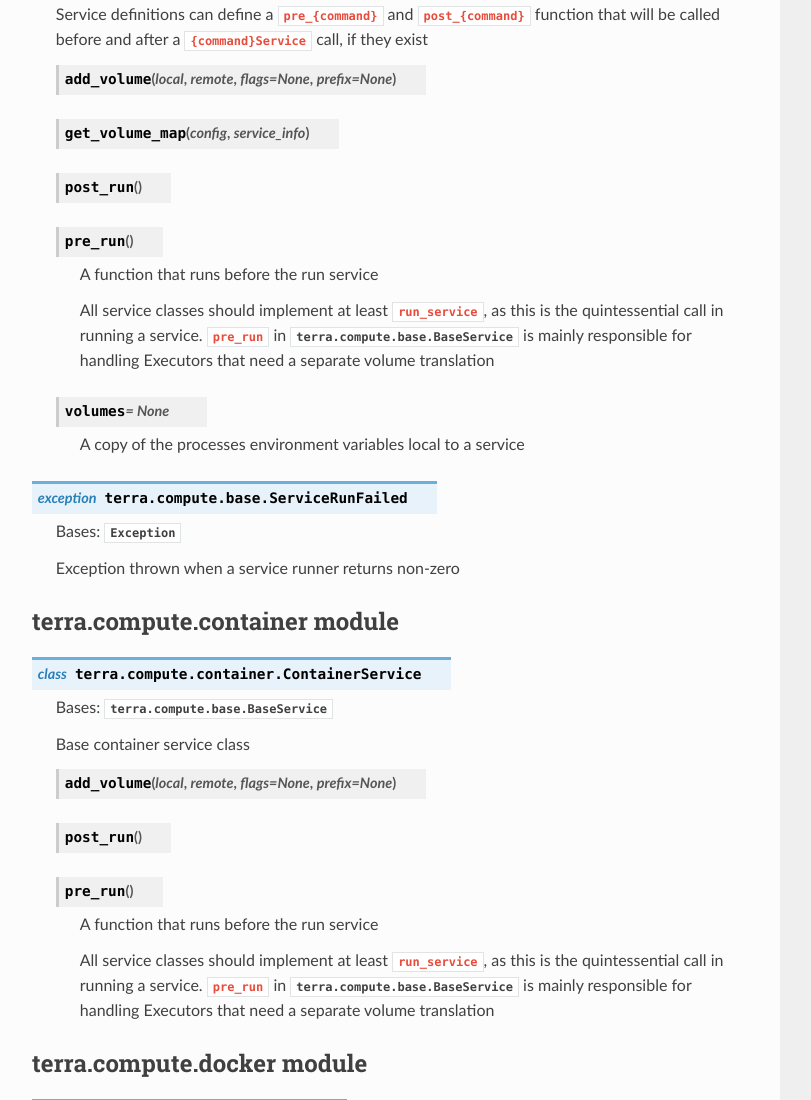
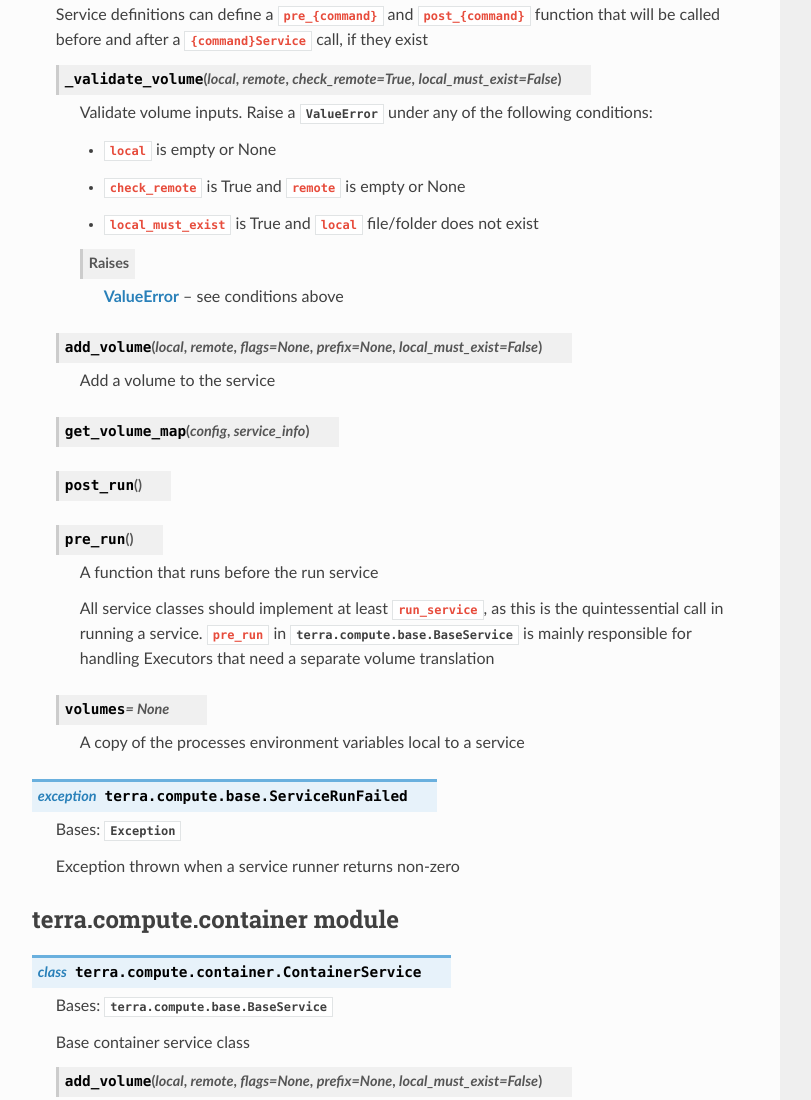
Before and after one commit to VisionSystemsInc/terra, a plain HTML site: page python/terra.compute.html in a window 1280 px wide. Shown: the part 1096-2196 px from the top of the page, without its empty margins (320-1131 px from the left). Drawn offline with Linux system fonts and the light colour scheme.

Commit message:
Autobuild documentation [ci skip]

```diff
--- a/python/terra.compute.html
+++ b/python/terra.compute.html
@@ -233,9 +233,27 @@ class’s <code class="docutils literal notranslate"><span class="pre">__init__<
 function that will be called before and after a <code class="docutils literal notranslate"><span class="pre">{command}Service</span></code> call,
 if they exist</p>
 <dl class="method">
+<dt id="terra.compute.base.BaseService._validate_volume">
+<code class="sig-name descname">_validate_volume</code><span class="sig-paren">(</span><em class="sig-param">local</em>, <em class="sig-param">remote</em>, <em class="sig-param">check_remote=True</em>, <em class="sig-param">local_must_exist=False</em><span class="sig-paren">)</span><a class="headerlink" href="#terra.compute.base.BaseService._validate_volume" title="Permalink to this definition">¶</a></dt>
+<dd><p>Validate volume inputs. Raise a <a class="reference external" href="https://docs.python.org/3.6/library/exceptions.html#ValueError" title="(in Python v3.6)"><code class="xref py py-class docutils literal notranslate"><span class="pre">ValueError</span></code></a> under any of the
+following conditions:</p>
+<ul class="simple">
+<li><p><code class="docutils literal notranslate"><span class="pre">local</span></code> is empty or None</p></li>
+<li><p><code class="docutils literal notranslate"><span class="pre">check_remote</span></code> is True and <code class="docutils literal notranslate"><span class="pre">remote</span></code> is empty or None</p></li>
+<li><p><code class="docutils literal notranslate"><span class="pre">local_must_exist</span></code> is True and <code class="docutils literal notranslate"><span class="pre">local</span></code> file/folder does not exist</p></li>
+</ul>
+<dl class="field-list simple">
+<dt class="field-odd">Raises</dt>
+<dd class="field-odd"><p><a class="reference external" href="https://docs.python.org/3.6/library/exceptions.html#ValueError" title="(in Python v3.6)"><strong>ValueError</strong></a> – see conditions above</p>
+</dd>
+</dl>
+</dd></dl>
+
+<dl class="method">
 <dt id="terra.compute.base.BaseService.add_volume">
-<code class="sig-name descname">add_volume</code><span class="sig-paren">(</span><em class="sig-param">local</em>, <em class="sig-param">remote</em>, <em class="sig-param">flags=None</em>, <em class="sig-param">prefix=None</em><span class="sig-paren">)</span><a class="headerlink" href="#terra.compute.base.BaseService.add_volume" title="Permalink to this definition">¶</a></dt>
-<dd></dd></dl>
+<code class="sig-name descname">add_volume</code><span class="sig-paren">(</span><em class="sig-param">local</em>, <em class="sig-param">remote</em>, <em class="sig-param">flags=None</em>, <em class="sig-param">prefix=None</em>, <em class="sig-param">local_must_exist=False</em><span class="sig-paren">)</span><a class="headerlink" href="#terra.compute.base.BaseService.add_volume" title="Permalink to this definition">¶</a></dt>
+<dd><p>Add a volume to the service</p>
+</dd></dl>
 
 <dl class="method">
 <dt id="terra.compute.base.BaseService.get_volume_map">
@@ -282,8 +300,9 @@ Executors that need a separate volume translation</p>
 <p>Base container service class</p>
 <dl class="method">
 <dt id="terra.compute.container.ContainerService.add_volume">
-<code class="sig-name descname">add_volume</code><span class="sig-paren">(</span><em class="sig-param">local</em>, <em class="sig-param">remote</em>, <em class="sig-param">flags=None</em>, <em class="sig-param">prefix=None</em><span class="sig-paren">)</span><a class="headerlink" href="#terra.compute.container.ContainerService.add_volume" title="Permalink to this definition">¶</a></dt>
-<dd></dd></dl>
+<code class="sig-name descname">add_volume</code><span class="sig-paren">(</span><em class="sig-param">local</em>, <em class="sig-param">remote</em>, <em class="sig-param">flags=None</em>, <em class="sig-param">prefix=None</em>, <em class="sig-param">local_must_exist=False</em><span class="sig-paren">)</span><a class="headerlink" href="#terra.compute.container.ContainerService.add_volume" title="Permalink to this definition">¶</a></dt>
+<dd><p>Add a volume to the service</p>
+</dd></dl>
 
 <dl class="method">
 <dt id="terra.compute.container.ContainerService.post_run">
@@ -607,8 +626,9 @@ instance, the same instance is returned</p>
 <p>Virtual env computing model</p>
 <dl class="method">
 <dt id="terra.compute.virtualenv.Compute.add_volume">
-<code class="sig-name descname">add_volume</code><span class="sig-paren">(</span><em class="sig-param">directory</em>, <em class="sig-param">no_remote=None</em>, <em class="sig-param">flags=None</em>, <em class="sig-param">prefix=None</em><span class="sig-paren">)</span><a class="headerlink" href="#terra.compute.virtualenv.Compute.add_volume" title="Permalink to this definition">¶</a></dt>
-<dd></dd></dl>
+<code class="sig-name descname">add_volume</code><span class="sig-paren">(</span><em class="sig-param">local</em>, <em class="sig-param">no_remote=None</em>, <em class="sig-param">flags=None</em>, <em class="sig-param">prefix=None</em>, <em class="sig-param">local_must_exist=False</em><span class="sig-paren">)</span><a class="headerlink" href="#terra.compute.virtualenv.Compute.add_volume" title="Permalink to this definition">¶</a></dt>
+<dd><p>Add a volume to the service</p>
+</dd></dl>
 
 <dl class="method">
 <dt id="terra.compute.virtualenv.Compute.run_service">
```
Also changed, not shown: genindex.html (+2 -0 lines), searchindex.js, 1 other file.
